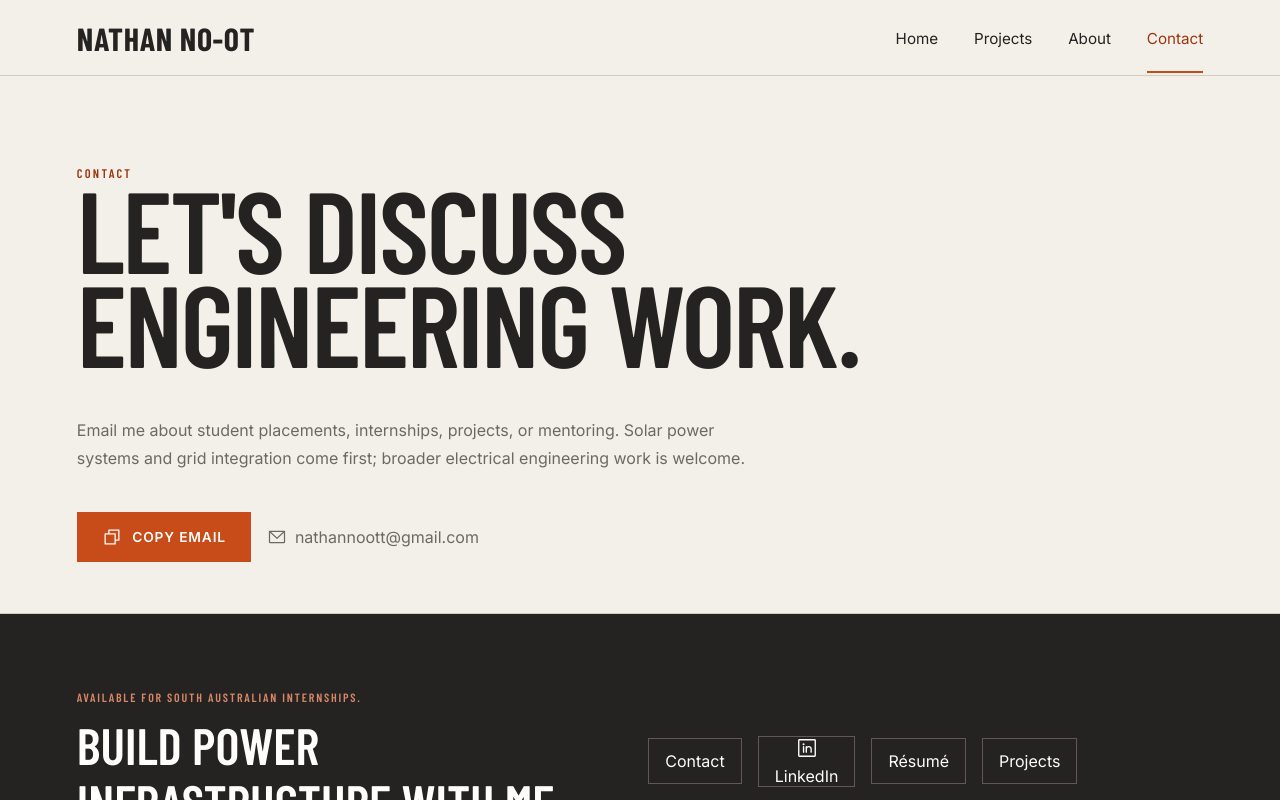
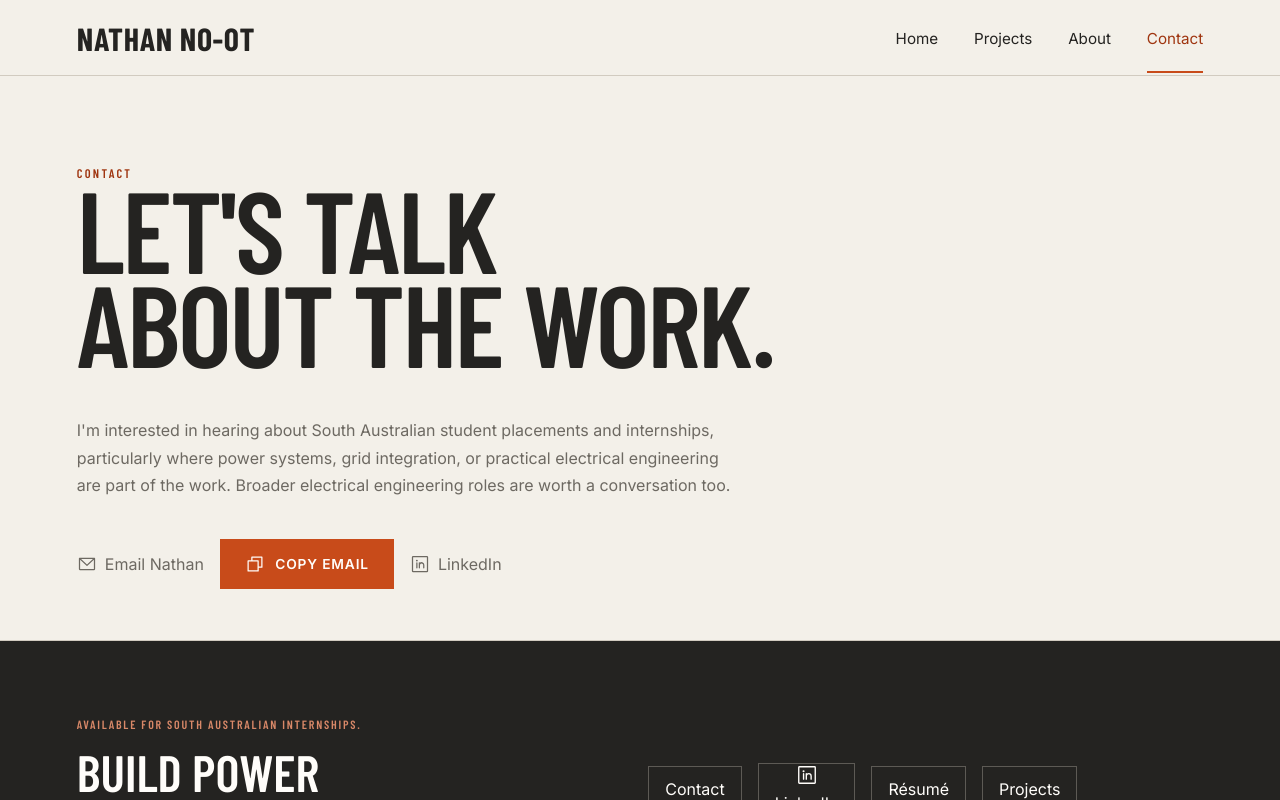
Before and after one commit to Nnoot02/NN_PersonalPortfolio, a Next.js app: page /contact in a window 1280 px wide. Shown: the top 800 px of the page. Built offline with nearby package versions, Linux system fonts and the light colour scheme; no server answers.

Commit message:
feat(portfolio): refine about and contact voice
Source: Nnoot02/NNAgenticOS@d6e71c4

```diff
--- a/app/about/page.tsx
+++ b/app/about/page.tsx
@@ -31,9 +31,9 @@ export default function AboutPage() {
           <p className="eyebrow">Work evidence</p>
           <h2>Manufacturing made it practical.</h2>
           <ul>
-            <li>At Tindo Solar, production work gives me direct exposure to solar-panel manufacturing, 5S, Kaizen, quality checks, and fault-finding culture.</li>
-            <li>Shadowing RCA and 8D problem-solving has connected engineering decisions with process reliability and operator reality.</li>
-            <li>Kitchen supervision taught me team coordination, training, stock control, and calm decisions under pressure.</li>
+            <li>I pay attention to how solar panels are made because 5S, Kaizen, quality checks, and fault-finding culture show me where process reliability meets operator reality.</li>
+            <li>I have shadowed RCA and 8D problem-solving, and I am still learning how teams connect a fault with process reliability and operator reality.</li>
+            <li>Supervising kitchens taught me to coordinate people, train others, control stock, and make calm decisions when pressure changed the plan.</li>
           </ul>
         </div>
         <div>
--- a/app/contact/page.tsx
+++ b/app/contact/page.tsx
@@ -1,5 +1,5 @@
 import type { Metadata } from "next";
-import { EnvelopeSimple } from "@phosphor-icons/react/dist/ssr";
+import { EnvelopeSimple, LinkedinLogo } from "@phosphor-icons/react/dist/ssr";
 import { CopyEmailButton } from "@/components/CopyEmailButton";
 import { SiteFooter } from "@/components/SiteFooter";
 import { SiteHeader } from "@/components/SiteHeader";
@@ -17,11 +17,12 @@ export default function ContactPage() {
       <SiteHeader />
       <section className="page-hero contact-hero">
         <p className="eyebrow">Contact</p>
-        <h1>Let&apos;s discuss<br />{" "}engineering work.</h1>
-        <p>Email me about student placements, internships, projects, or mentoring. Solar power systems and grid integration come first; broader electrical engineering work is welcome.</p>
+        <h1>Let&apos;s talk<br />{" "}about the work.</h1>
+        <p>I&apos;m interested in hearing about South Australian student placements and internships, particularly where power systems, grid integration, or practical electrical engineering are part of the work. Broader electrical engineering roles are worth a conversation too.</p>
         <div className="contact-actions">
+          <a className="placeholder-contact" href={`mailto:${profile.contactEmail}`}><EnvelopeSimple size={20} /> Email Nathan</a>
           <CopyEmailButton email={profile.contactEmail} />
-          <a className="placeholder-contact" href={`mailto:${profile.contactEmail}`}><EnvelopeSimple size={20} /> {profile.contactEmail}</a>
+          {profile.links.linkedin ? <a className="placeholder-contact" href={profile.links.linkedin} target="_blank" rel="me noopener"><LinkedinLogo size={20} /> LinkedIn</a> : null}
         </div>
       </section>
       <SiteFooter />
```
